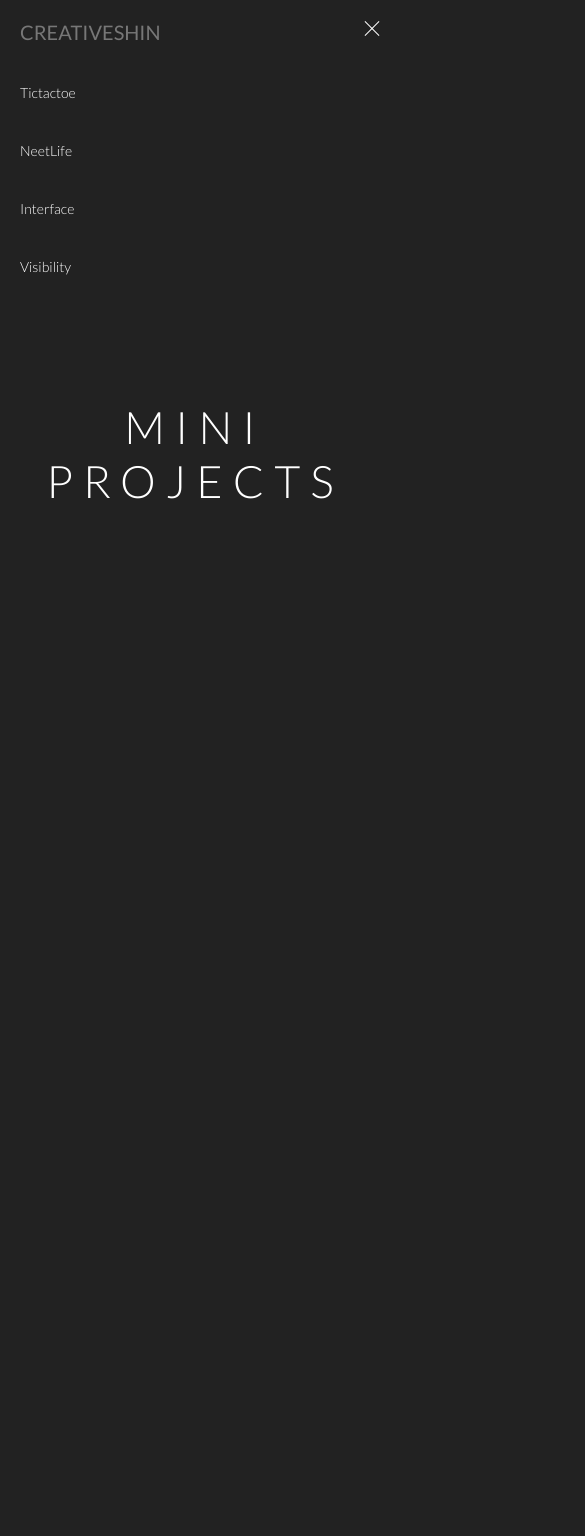
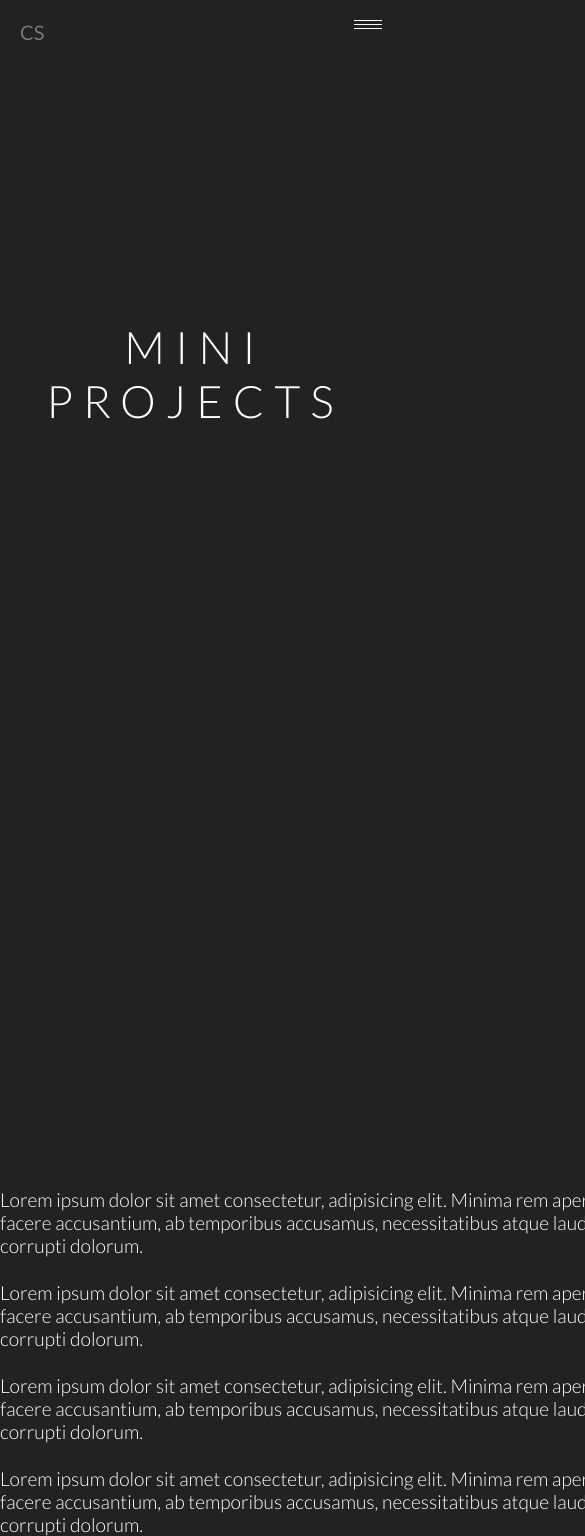
Before and after one commit to CreativeShin/mini_projects, a website: page index.html in a window 390 px wide. Shown: the top 1536 px of the page, 585 px wide, since content can reach past the window. Before the commit the page ends 844 px from the top, so only its background shows below. Drawn offline with Linux system fonts and the light colour scheme.

Commit message:
nav scroll

```diff
--- a/css/main.scss
+++ b/css/main.scss
@@ -14,6 +14,10 @@ body{
     color: #fff;
 
 }
+p{
+    font-size: 1.2rem;
+    margin-top: 24px;
+}
 a, a:link, a:visited, a:hover,a:active{
     text-decoration: none;
     color:#fff;
@@ -27,7 +31,7 @@ a, a:link, a:visited, a:hover,a:active{
 }
 .line{
     position:absolute;
-    width: 20px;
+    width: 28px;
     height: 1px;
     background: #fff;
     right: 8px;
@@ -53,6 +57,7 @@ nav{
     left: 0;
     width: 100%;
     height: 100px;
+    transition: all 0.2s;
     // display: flex;
     .logo{
         // flex:1;
@@ -68,6 +73,7 @@ nav{
         list-style: none;
         // flex:-1;
         // display:flex;
+        // background: #444;
 
         li{
             padding: 20px;
@@ -117,10 +123,15 @@ nav{
         ul{
             flex:-1;
             display:flex;
+            // background: none;
             }
         }
     .menu{
         display: none;
+    }
+
+    .clicked{
+        display:flex;
     }
 
     }
@@ -139,8 +150,10 @@ nav{
 
 
 header{
-    margin-top: 400px;
+    margin-top: 320px;
     text-align: center;
+    height: 100vh;
+    box-sizing: border-box;
     h1{
         color: #fff;
         font-family: 'Lato', sans-serif;
--- a/index.html
+++ b/index.html
@@ -12,14 +12,14 @@
 
     <nav>
         <div class="logo">
-            <a target="_blank" href="https://creativeshin.github.io">CreativeShin</a>
+            <a target="_blank" href="https://creativeshin.github.io">CS</a>
         </div>
-            <span class="menu cross">
+            <div class="menu">
                     <span class="line line1"></span>
                     <span class="line line2"></span>
                     <span class="line line3"></span>
-            </span>
-        <ul class="navigation">
+            </div>
+        <ul class="navigation clicked">
             <li><a target="_blank" href="_projects/tic_tac_toe/index.html">Tictactoe</a></li>
             <li><a target="_blank" href="_projects/neetlife/index.html">NeetLife</a></li>
             <li><a href="#">Interface</a></li>
@@ -30,7 +30,18 @@
         <h1>Mini Projects</h1>
     </header>
     <div class="wrapper">
-
+        <p>
+            Lorem ipsum dolor sit amet consectetur, adipisicing elit. Minima rem aperiam autem nobis perspiciatis sed quae facere accusantium, ab temporibus accusamus, necessitatibus atque laudantium voluptatibus. Nemo iusto eum corrupti dolorum.
+        </p>
+        <p>
+            Lorem ipsum dolor sit amet consectetur, adipisicing elit. Minima rem aperiam autem nobis perspiciatis sed quae facere accusantium, ab temporibus accusamus, necessitatibus atque laudantium voluptatibus. Nemo iusto eum corrupti dolorum.
+        </p>
+        <p>
+            Lorem ipsum dolor sit amet consectetur, adipisicing elit. Minima rem aperiam autem nobis perspiciatis sed quae facere accusantium, ab temporibus accusamus, necessitatibus atque laudantium voluptatibus. Nemo iusto eum corrupti dolorum.
+        </p>
+        <p>
+            Lorem ipsum dolor sit amet consectetur, adipisicing elit. Minima rem aperiam autem nobis perspiciatis sed quae facere accusantium, ab temporibus accusamus, necessitatibus atque laudantium voluptatibus. Nemo iusto eum corrupti dolorum.
+        </p>
     </div>
     <script src="script.js"></script>
 </body>
--- a/script.js
+++ b/script.js
@@ -1,4 +1,16 @@
-document.querySelector('.menu').addEventListener('click', function(){
-    document.querySelector('.navigation').classList.toggle('clicked');
-    document.querySelector('.menu').classList.toggle('cross');
+const navigation = document.querySelector('.navigation');
+const navEl = document.querySelector('nav');
+const menu = document.querySelector('.menu');
+document.querySelector('.menu').addEventListener('click', ()=>{
+    navigation.classList.toggle('clicked');
+    menu.classList.toggle('cross');
 });
+
+window.addEventListener('scroll', ()=>{
+    if(window.scrollY){
+        navEl.style.background = "#444";
+        navEl.style.height = "60px";
+    }else{
+        navEl.style.background = "none";
+    }
+});
```
Also changed, not shown: css/style.css.
